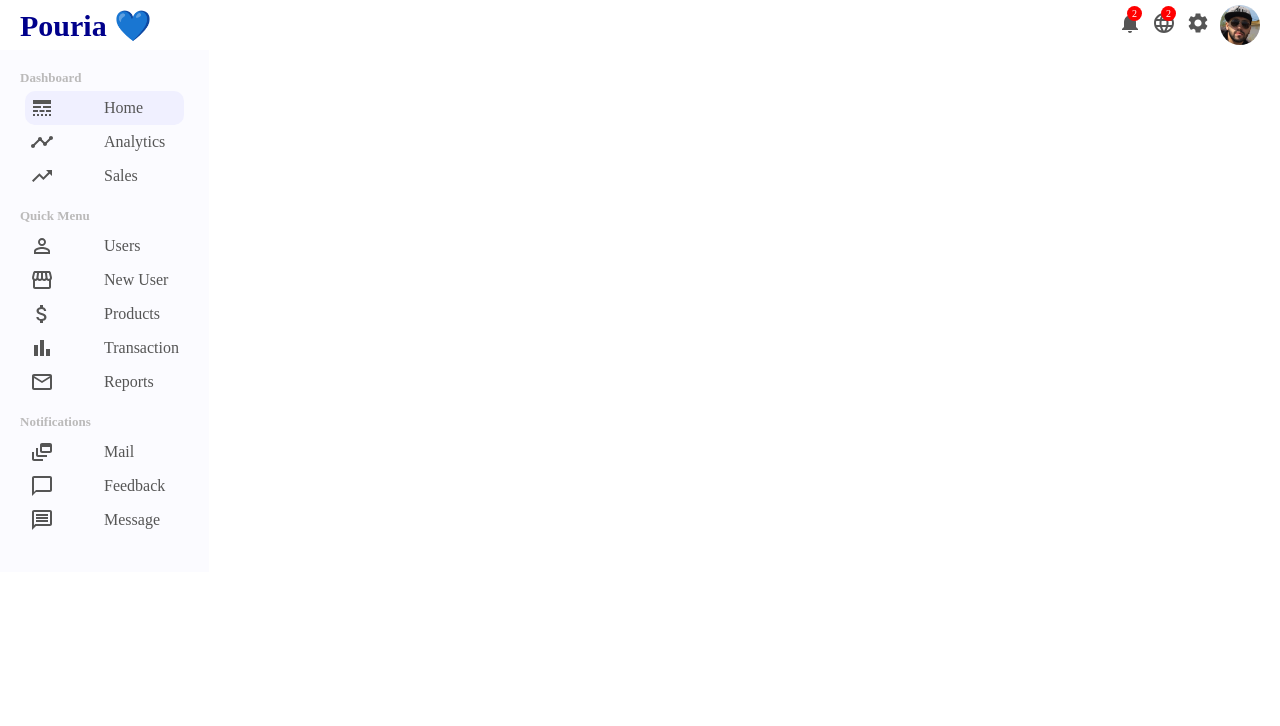
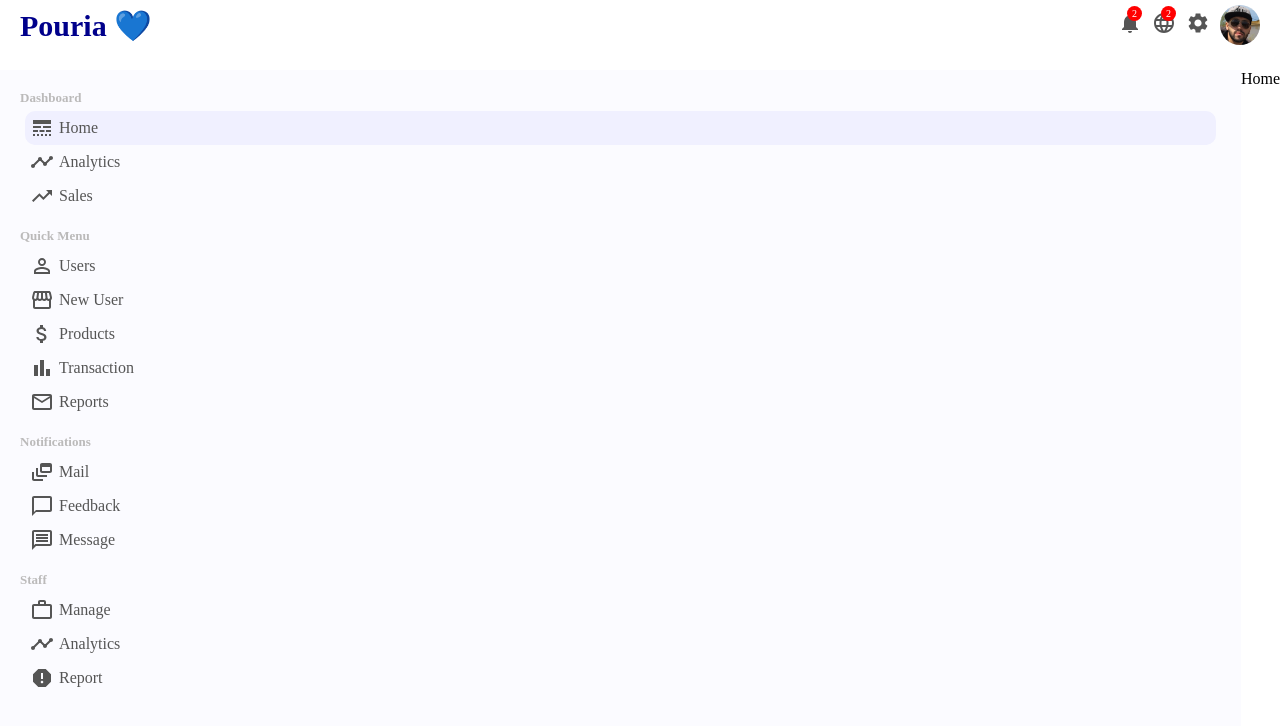
Before and after one commit to pouria-mobaraki/React-Dashboard-Admin, a React (Create React App) app: page / in a window 1280 px wide. Shown: the top 726 px of the page. Built offline with nearby package versions, Linux system fonts and the light colour scheme.

Commit message:
fixed some bugs and add links

```diff
--- a/src/App.css
+++ b/src/App.css
@@ -1,3 +1,4 @@
+
 *{
     margin: 0;
 }
--- a/src/components/sidebar/Sidebar.css
+++ b/src/components/sidebar/Sidebar.css
@@ -2,8 +2,9 @@
     flex: 1;
     height: calc(100vh-50px);
     background-color: rgb(251,251,255);
-    position: fixed;
+    position: sticky;
     top: 50px;
+
 }
 
 .sidebarWrapper {
@@ -33,6 +34,6 @@
     background-color: rgb(240, 240, 255);
 }
 .sidebarIcon {
-    margin-right: 50px;
+    margin-right: 5px;
     font-size: 20px;
 }
--- a/src/components/sidebar/Sidebar.jsx
+++ b/src/components/sidebar/Sidebar.jsx
@@ -11,6 +11,9 @@ import { MailOutline } from '@mui/icons-material'
 import { DynamicFeed } from '@mui/icons-material'
 import { ChatBubbleOutline } from '@mui/icons-material'
 import { MessageOutlined } from '@mui/icons-material'
+import { WorkOutline } from '@mui/icons-material'
+import { Report } from '@mui/icons-material'
+import { Link } from 'react-router-dom'
 
 export default function Sidebar() {
   return (
@@ -19,7 +22,7 @@ export default function Sidebar() {
       <div className="sidebarMenu">
         <h3 className="sidebarTitle">Dashboard</h3>
         <ul className="sidebarList">
-          <li className="sidebarList_item active"><LineStyle className='sidebarIcon'/> Home</li>
+         <Link to="/" className='link'> <li className="sidebarList_item active"><LineStyle className='sidebarIcon'/> Home</li></Link>
           <li className="sidebarList_item"><Timeline className='sidebarIcon'/> Analytics</li>
           <li className="sidebarList_item"><TrendingUp className='sidebarIcon'/> Sales</li>
         </ul>
@@ -28,9 +31,9 @@ export default function Sidebar() {
       <div className="sidebarMenu">
         <h3 className="sidebarTitle">Quick Menu</h3>
         <ul className="sidebarList">
-          <li className="sidebarList_item "><PermIdentity className='sidebarIcon'/> Users</li>
-          <li className="sidebarList_item"><Storefront className='sidebarIcon'/> New User</li>
-          <li className="sidebarList_item"><AttachMoney className='sidebarIcon'/> Products</li>
+        <Link to="/users"  className='link'><li className="sidebarList_item "><PermIdentity className='sidebarIcon'/> Users</li></Link>
+        <Link to="/newUser"  className='link'> <li className="sidebarList_item"><Storefront className='sidebarIcon'/> New User</li></Link>
+        <Link to="/products"  className='link'><li className="sidebarList_item"><AttachMoney className='sidebarIcon'/> Products</li></Link>
           <li className="sidebarList_item"><BarChart className='sidebarIcon'/> Transaction</li>
           <li className="sidebarList_item"><MailOutline className='sidebarIcon'/> Reports</li>
         </ul>
@@ -45,6 +48,15 @@ export default function Sidebar() {
         </ul>
       </div>
 
+      <div className="sidebarMenu">
+        <h3 className="sidebarTitle">Staff</h3>
+        <ul className="sidebarList">
+          <li className="sidebarList_item "><WorkOutline className='sidebarIcon'/> Manage</li>
+          <li className="sidebarList_item"><Timeline className='sidebarIcon'/> Analytics</li>
+          <li className="sidebarList_item"><Report className='sidebarIcon'/> Report</li>
+        </ul>
+      </div>
+
      </div>
     </div>
   )
--- a/src/components/topbar/Topbar.css
+++ b/src/components/topbar/Topbar.css
@@ -2,7 +2,7 @@
     width: 100%;
     height: 50px;
     background-color: #fff;
-    position: fixed;
+    position: sticky;
     top: 0;
     z-index: 999;
  }
```
